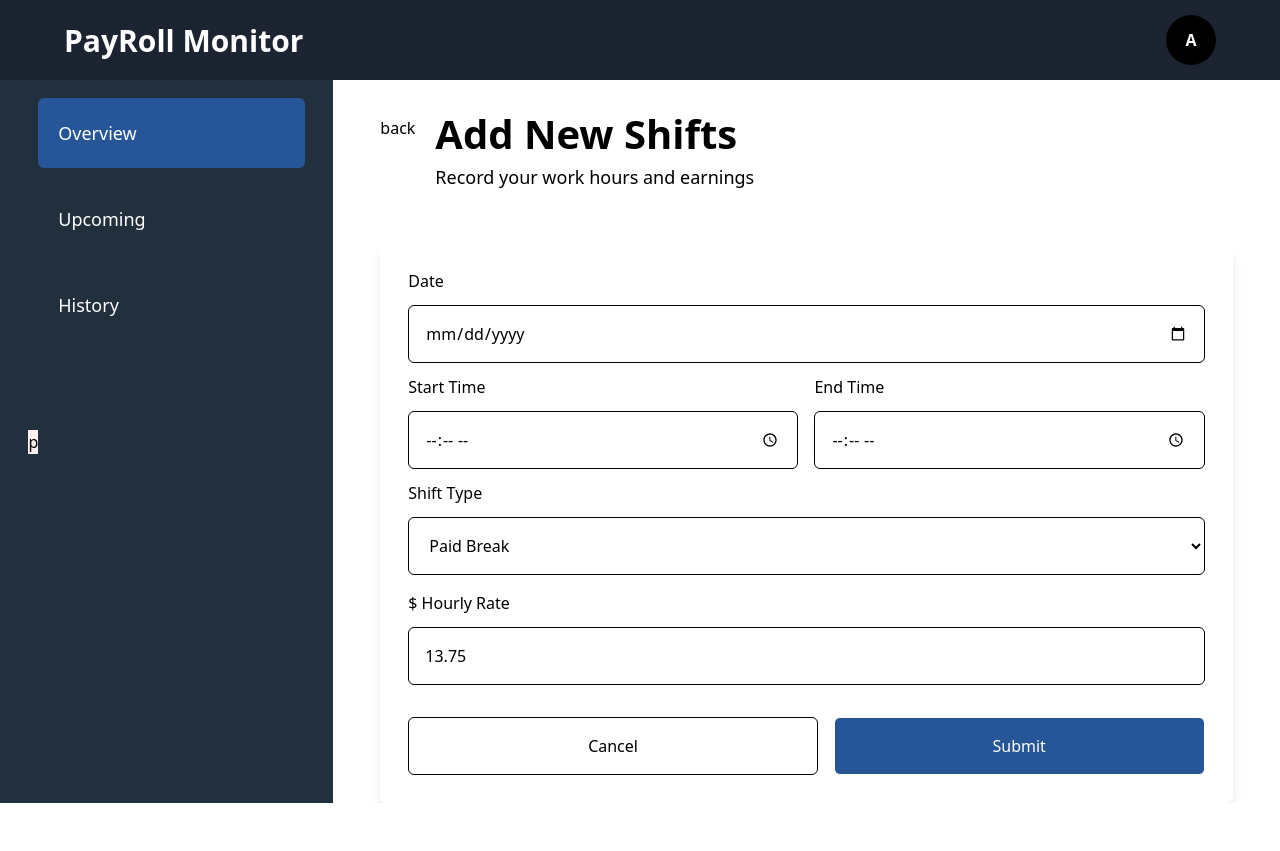
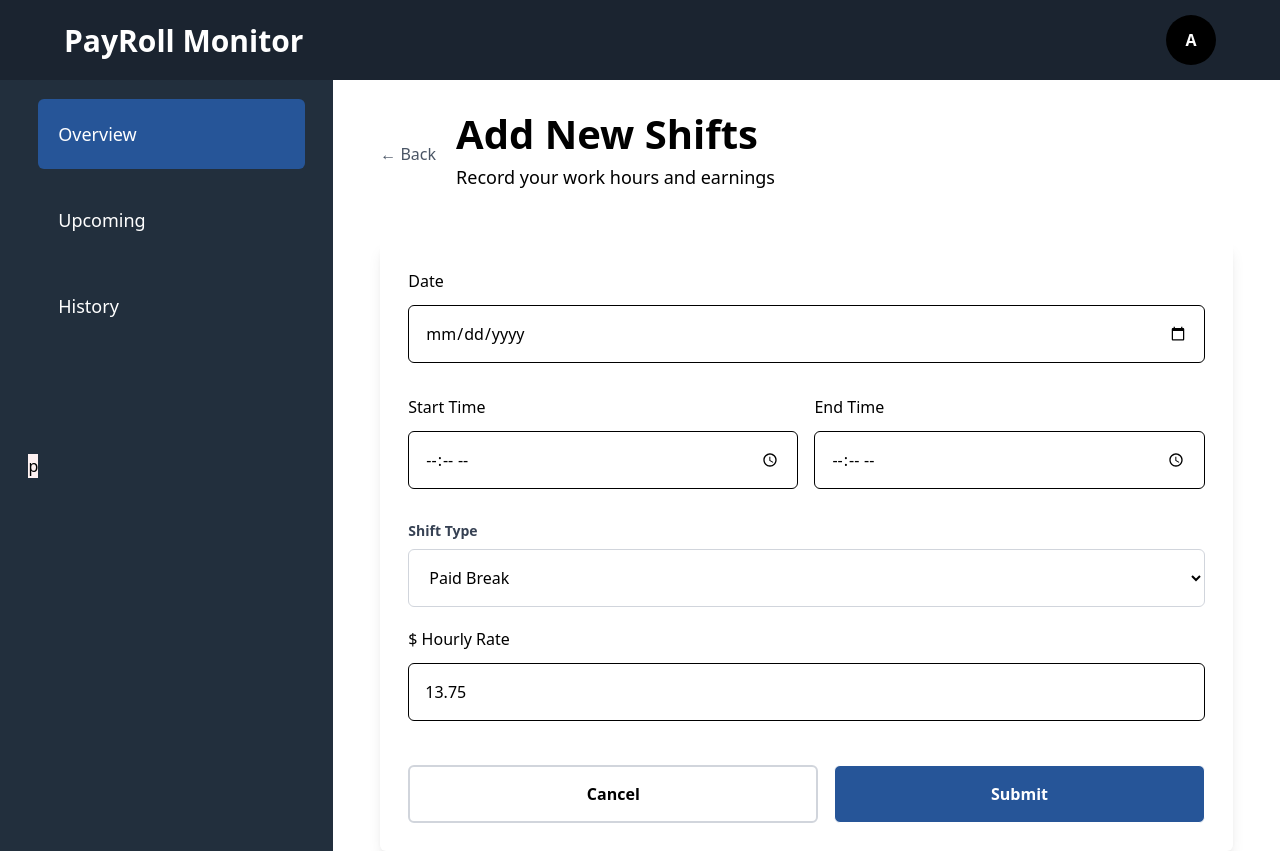
Before and after one commit to sammy9514/payMonitorFE, a React (Vite) app: page /addshift in a window 1280 px wide. Before the commit the page ends 803 px from the top, so only its background shows below. Built offline with nearby package versions, Linux system fonts and the light colour scheme; no server answers.

Commit message:
addshift submit

```diff
--- a/src/page/AddShifts.tsx
+++ b/src/page/AddShifts.tsx
@@ -13,18 +13,22 @@ interface iData {
 }
 
 export const AddShifts = () => {
+  const navigate = useNavigate();
+  const [isLoading, setIsLoading] = useState(false);
+  const [error, setError] = useState("");
+
   const [formData, setFormData] = useState<iData>({
     date: "",
     day: "",
     startTime: "",
     endTime: "",
     hourlyRate: 13.75,
-    shiftType: "",
+    shiftType: "Paid Break",
   });
 
   const handleDateChange = (e: any) => {
     const date = e.target.value;
-    const day = [
+    const dayNames = [
       "Sunday",
       "Monday",
       "Tuesday",
@@ -34,28 +38,46 @@ export const AddShifts = () => {
       "Saturday",
     ];
     const getDate = new Date(date);
-    const getDay = day[getDate.getDay()];
+    const getDay = dayNames[getDate.getDay()];
 
     setFormData({ ...formData, date: date, day: getDay });
-
-    // return getDay;
+    setError(""); // Clear error when user makes changes
   };
 
   const getHours = () => {
+    if (!formData.startTime || !formData.endTime) return 0;
+
     const start = new Date(`2000-01-01 ${formData.startTime}`);
     const end = new Date(`2000-01-01 ${formData.endTime}`);
     let diff = (end.getTime() - start.getTime()) / (1000 * 60 * 60);
+
+    if (diff < 0) {
+      diff += 24;
+    }
+
     if (formData.shiftType.toLowerCase() === "unpaid break") {
       diff -= 1;
     }
+
     return diff;
   };
-  const hours: any = getHours();
+
+  const hours = getHours();
   const earnings = hours * formData.hourlyRate;
 
   const handleSubmit = async (e: any) => {
     e.preventDefault();
-    // const shift = { ...formData, hours, earnings };
+    setError(""); // Clear previous errors
+
+    // Validation
+    if (!formData.date || !formData.startTime || !formData.endTime) {
+      setError("Please fill in all required fields");
+      return;
+    }
+
+    try {
+      setIsLoading(true);
+
       const { date, startTime, endTime, shiftType, hourlyRate } = formData;
       const result = await createShift({
         dateworked: date,
@@ -64,20 +86,26 @@ export const AddShifts = () => {
         break: shiftType,
         ratePerHour: hourlyRate,
       });
-    // window.history.back();
+
+      console.log("Shift created:", result);
       navigate("/");
-    console.log(result);
+    } catch (error: any) {
+      console.error("Error creating shift:", error);
+      setError(error.message || "Failed to create shift. Please try again.");
+      setIsLoading(false);
+    }
   };
 
-  const navigate = useNavigate();
-
   return (
-    <div className="w-full flex justify-center ">
-      <div className="w-[90%] mt-6  ">
-        <div className="flex  gap-5">
-          <div onClick={() => window.history.back()} className="mt-3">
-            back
-          </div>
+    <div className="w-full flex justify-center">
+      <div className="w-[90%] mt-6">
+        <div className="flex gap-5">
+          <button
+            onClick={() => window.history.back()}
+            className="mt-3 text-gray-600 hover:text-gray-800 cursor-pointer"
+          >
+            ← Back
+          </button>
           <div>
             <h1 className="font-bold text-[20px] md:text-[40px]">
               Add New Shifts
@@ -88,8 +116,37 @@ export const AddShifts = () => {
           </div>
         </div>
 
-        <div className="w-[100%] rounded-md shadow-lg bg-white min-h-[65vh] mt-[50px] p-7">
-          <form>
+        <div className="w-full rounded-md shadow-lg bg-white min-h-[65vh] mt-[50px] p-7">
+          {/* Error Message Banner */}
+          {error && (
+            <div className="mb-6 bg-red-50 border-l-4 border-red-500 p-4 rounded-lg">
+              <div className="flex items-start gap-3">
+                <svg
+                  className="w-5 h-5 text-red-500 mt-0.5"
+                  fill="currentColor"
+                  viewBox="0 0 20 20"
+                >
+                  <path
+                    fillRule="evenodd"
+                    d="M10 18a8 8 0 100-16 8 8 0 000 16zM8.707 7.293a1 1 0 00-1.414 1.414L8.586 10l-1.293 1.293a1 1 0 101.414 1.414L10 11.414l1.293 1.293a1 1 0 001.414-1.414L11.414 10l1.293-1.293a1 1 0 00-1.414-1.414L10 8.586 8.707 7.293z"
+                    clipRule="evenodd"
+                  />
+                </svg>
+                <div className="flex-1">
+                  <p className="text-sm font-semibold text-red-800">Error</p>
+                  <p className="text-sm text-red-700 mt-1">{error}</p>
+                </div>
+                <button
+                  onClick={() => setError("")}
+                  className="text-red-500 hover:text-red-700"
+                >
+                  ✕
+                </button>
+              </div>
+            </div>
+          )}
+
+          <div className="space-y-5">
             <Input
               label="Date"
               type="date"
@@ -97,31 +154,36 @@ export const AddShifts = () => {
               onChange={handleDateChange}
               require={true}
             />
+
             {formData.day && (
-              <p className="text-sm text-gray-600 my-1">
+              <p className="text-sm text-gray-600 -mt-3">
                 Day: <span className="font-semibold">{formData.day}</span>
               </p>
             )}
-            <div className="flex w-full gap-4 ">
+
+            <div className="flex w-full gap-4">
               <Input
                 label="Start Time"
                 type="time"
                 value={formData.startTime}
-                onChange={(e: any) =>
-                  setFormData({ ...formData, startTime: e.target.value })
-                }
+                onChange={(e: any) => {
+                  setFormData({ ...formData, startTime: e.target.value });
+                  setError("");
+                }}
                 require={true}
               />
               <Input
                 label="End Time"
                 type="time"
                 value={formData.endTime}
-                onChange={(e: any) =>
-                  setFormData({ ...formData, endTime: e.target.value })
-                }
+                onChange={(e: any) => {
+                  setFormData({ ...formData, endTime: e.target.value });
+                  setError("");
+                }}
                 require={true}
               />
             </div>
+
             {hours > 0 && (
               <div className="bg-blue-50 border-l-4 border-[#265598] p-4 rounded-lg">
                 <p className="text-sm text-gray-700">
@@ -133,28 +195,31 @@ export const AddShifts = () => {
               </div>
             )}
 
-            <label htmlFor="" className="mb-3 block">
-              {" "}
+            <div>
+              <label className="block text-sm font-semibold text-gray-700 mb-2">
                 Shift Type
               </label>
               <select
-              name=""
-              id=""
-              className="w-full p-4 border rounded-md mb-4"
+                className="w-full p-4 border border-gray-300 rounded-md focus:ring-2 focus:ring-[#265598] focus:border-transparent outline-none"
                 value={formData.shiftType}
                 onChange={(e) =>
                   setFormData({ ...formData, shiftType: e.target.value })
                 }
               >
-              <option>Paid Break</option>
-              <option>Unpaid Break</option>
+                <option value="Paid Break">Paid Break</option>
+                <option value="Unpaid Break">Unpaid Break</option>
               </select>
+            </div>
+
             <Input
               label="$ Hourly Rate"
               type="number"
               value={formData.hourlyRate}
               onChange={(e: any) =>
-                setFormData({ ...formData, hourlyRate: e.target.value })
+                setFormData({
+                  ...formData,
+                  hourlyRate: parseFloat(e.target.value) || 0,
+                })
               }
               require={true}
             />
@@ -163,28 +228,51 @@ export const AddShifts = () => {
               <div className="bg-green-50 border-l-4 border-green-500 p-6 rounded-lg">
                 <p className="text-sm text-gray-700 mb-1">Total Earnings</p>
                 <p className="text-4xl font-bold text-green-600">
-                  ${earnings.toFixed(2)}
+                  £{earnings.toFixed(2)}
                 </p>
                 <p className="text-sm text-gray-600 mt-2">
-                  {hours.toFixed(2)} hours * ${formData.hourlyRate}/hr
+                  {hours.toFixed(2)} hours × £{formData.hourlyRate}/hr
                 </p>
               </div>
             )}
-            <div className="w-full flex gap-4 mt-5 ">
+
+            <div className="w-full flex gap-4 mt-8">
               <button
-                className="py-3 px-9 border w-full rounded-md "
+                type="button"
+                className="py-3 px-9 border-2 border-gray-300 w-full rounded-md hover:bg-gray-50 transition-colors font-semibold disabled:opacity-50 disabled:cursor-not-allowed"
                 onClick={() => window.history.back()}
+                disabled={isLoading}
               >
                 Cancel
               </button>
               <button
-                className="py-4 border w-full rounded-md bg-[#265598] text-white cursor-pointer "
+                type="submit"
+                className="py-4 border w-full rounded-md bg-[#265598] hover:bg-[#1d4173] text-white cursor-pointer font-semibold transition-colors disabled:opacity-50 disabled:cursor-not-allowed flex items-center justify-center gap-2"
                 onClick={handleSubmit}
+                disabled={isLoading}
               >
-                Submit
+                {isLoading && (
+                  <svg className="animate-spin h-5 w-5" viewBox="0 0 24 24">
+                    <circle
+                      className="opacity-25"
+                      cx="12"
+                      cy="12"
+                      r="10"
+                      stroke="currentColor"
+                      strokeWidth="4"
+                      fill="none"
+                    />
+                    <path
+                      className="opacity-75"
+                      fill="currentColor"
+                      d="M4 12a8 8 0 018-8V0C5.373 0 0 5.373 0 12h4zm2 5.291A7.962 7.962 0 014 12H0c0 3.042 1.135 5.824 3 7.938l3-2.647z"
+                    />
+                  </svg>
+                )}
+                {isLoading ? "Submitting..." : "Submit"}
               </button>
             </div>
-          </form>
+          </div>
         </div>
       </div>
     </div>
```
Lines whose indentation alone changed are shown as unchanged.
